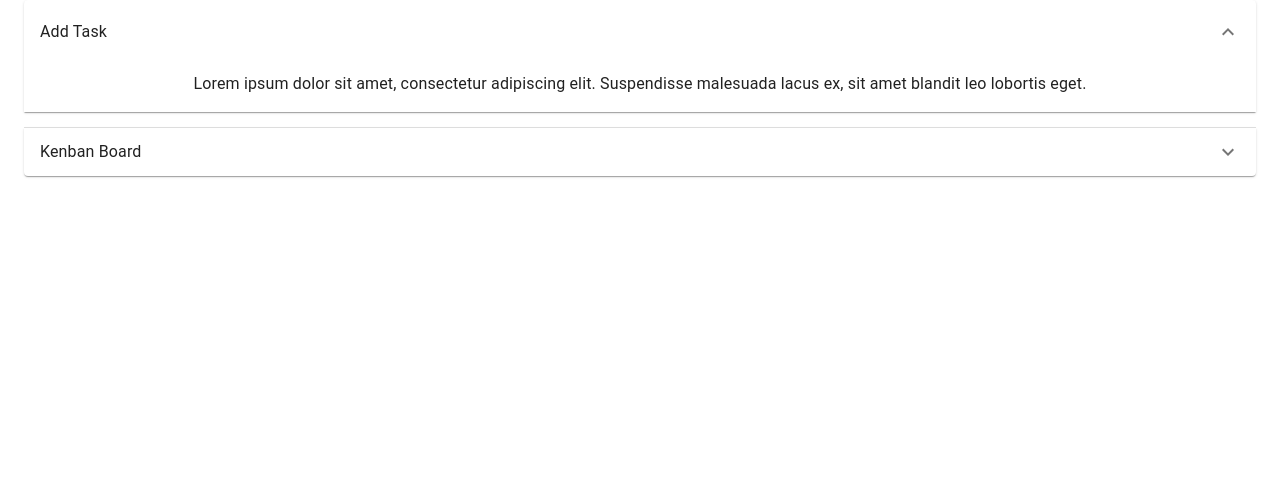
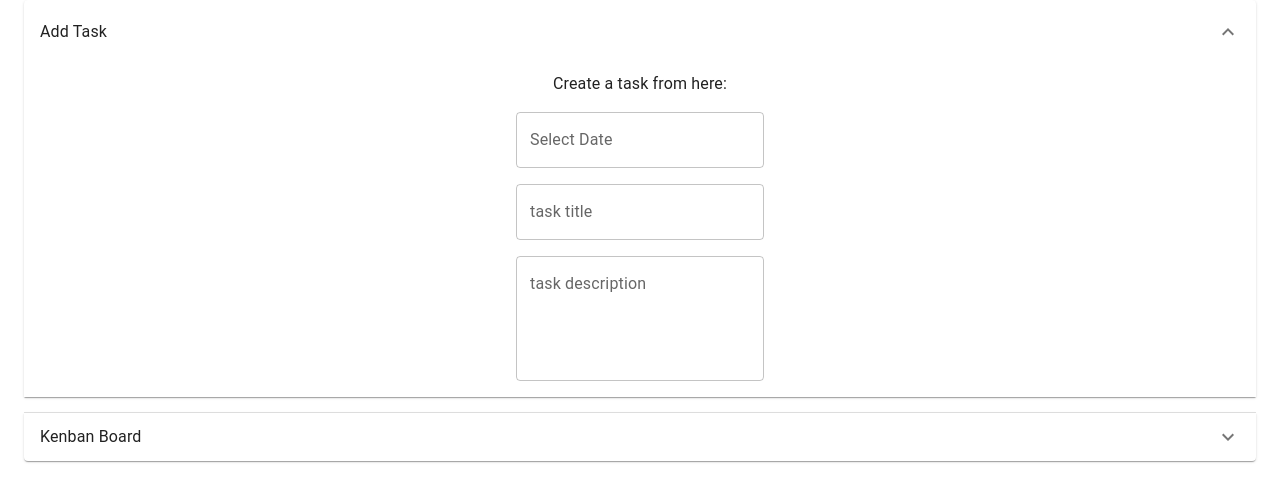
Before and after one commit to pkindalov/Simple-Kanban, a React (Create React App) app: page / in a window 1280 px wide. Shown: the top 502 px of the page. Built offline with nearby package versions, Linux system fonts and the light colour scheme.

Commit message:
Created new component Form for creating tesks. Updated package.json adding modules about Datepicker of the material UI. Work still in progress,,,

```diff
--- a/package.json
+++ b/package.json
@@ -5,11 +5,14 @@
   "dependencies": {
     "@emotion/react": "^11.11.1",
     "@emotion/styled": "^11.11.0",
+    "@mui/icons-material": "^5.14.3",
+    "@mui/lab": "^5.0.0-alpha.138",
     "@mui/material": "^5.14.3",
-    "@mui/icons-material":"^5.14.3",
+    "@mui/x-date-pickers": "^6.11.0",
     "@testing-library/jest-dom": "^5.17.0",
     "@testing-library/react": "^13.4.0",
     "@testing-library/user-event": "^13.5.0",
+    "date-fns": "^2.30.0",
     "react": "^18.2.0",
     "react-dom": "^18.2.0",
     "react-scripts": "5.0.1",
--- a/src/App.js
+++ b/src/App.js
@@ -1,16 +1,20 @@
 import { Container } from '@mui/material';
 import BasicAccordion from './components/accordion/BasicAccordion';
 import './App.css';
+import { LocalizationProvider } from '@mui/x-date-pickers';
+import { AdapterDateFns } from '@mui/x-date-pickers/AdapterDateFns'
 
 
 function App() {
   return (
+    <LocalizationProvider dateAdapter={AdapterDateFns}>
     <div className="App">
       <Container maxWidth="xl">
       <BasicAccordion />
       </Container>
 
     </div>
+    </LocalizationProvider>
   );
 }
 
--- a/src/components/accordion/BasicAccordion.js
+++ b/src/components/accordion/BasicAccordion.js
@@ -5,6 +5,7 @@ import AccordionDetails from "@mui/material/AccordionDetails";
 import Typography from "@mui/material/Typography";
 import ExpandMoreIcon from "@mui/icons-material/ExpandMore";
 import Board from "../board/Board";
+import Form from "../tasks/Form";
 
 export default function BasicAccordion() {
   return (
@@ -19,9 +20,9 @@ export default function BasicAccordion() {
         </AccordionSummary>
         <AccordionDetails>
           <Typography>
-            Lorem ipsum dolor sit amet, consectetur adipiscing elit. Suspendisse
-            malesuada lacus ex, sit amet blandit leo lobortis eget.
+            Create a task from here:
           </Typography>
+          <Form />
         </AccordionDetails>
       </Accordion>
       <Accordion>
--- /dev/null
+++ b/src/components/tasks/Form.js
@@ -0,0 +1,48 @@
+import { TextField, FormControl, Box } from "@mui/material";
+import { DatePicker } from "@mui/x-date-pickers";
+// import {AdapterDateFns} from '@mui/x-date-pickers';
+// import {LocalizationProvider} from '@mui/x-date-pickers';
+
+
+const Form = () => {
+  return (
+
+    <form>
+      <FormControl>
+        <Box mt={2}>
+        <DatePicker
+          label="Select Date"
+        //   value={selectedDate}
+        //   onChange={handleDateChange}
+        //   renderInput={(params) => <TextField {...params} className={classes.textField} />}
+        />
+        </Box>
+        <Box mt={2}>
+          <TextField
+            id="title"
+            label="task title"
+            fullWidth
+            // value={title}
+            // onChange={handleNameChange}
+          />
+        </Box>
+        <Box mt={2}>
+          <TextField
+            multiline
+            minRows={4}
+            maxRows={10}
+            // value={text}
+            // onChange={handleTextChange}
+            label="task description"
+            variant="outlined"
+            fullWidth
+            // style={{ marginBottom: 16 }}
+          />
+        </Box>
+      </FormControl>
+    </form>
+
+  );
+};
+
+export default Form;
```
Also changed, not shown: 1 other file (tests, documents, lock files or other folders).
